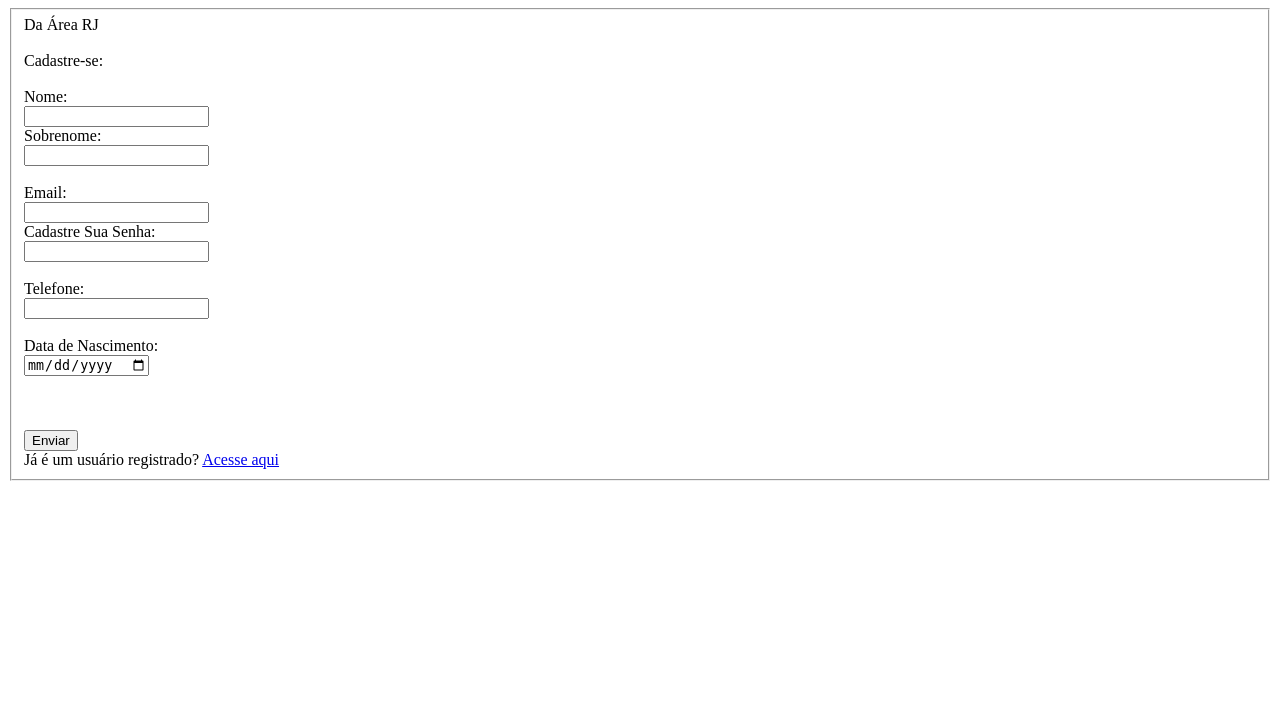
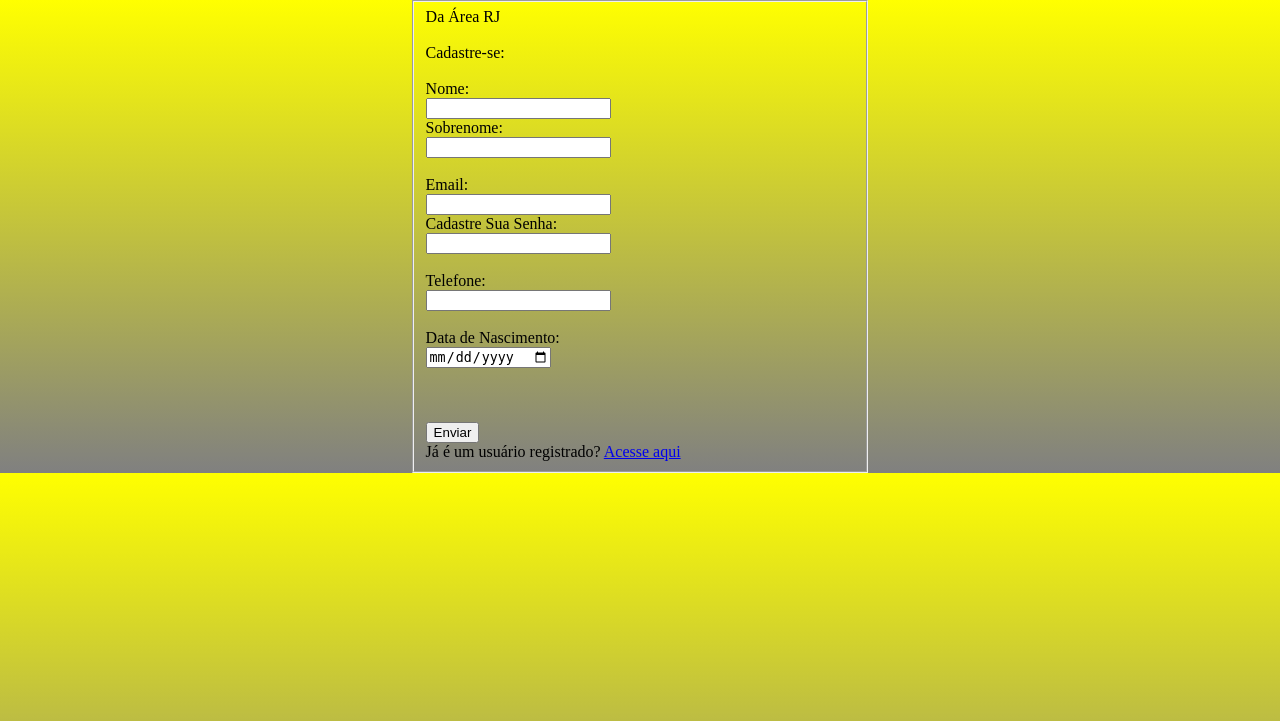
Before and after one commit to Olavocar/DARJ-spck, a PHP site: page / in a window 1280 px wide. Shown: the top 721 px of the page. Run offline with PHP 8.4, Linux system fonts and the light colour scheme; data that the repository does not hold is empty.

Commit message:
commit novo 3

```diff
--- a/index.php
+++ b/index.php
@@ -33,7 +33,7 @@
 
         <title>Cadastro</title>
 </head>
- <body>
+ <body class="box">
   <div class="container">
     <div class="row">
      <div class="col mt-5">
--- a/style.css
+++ b/style.css
@@ -1,6 +1,9 @@
 @charset "UTF-8";
 .box{
+    width:60%;
+    height:40%;
     justify-content: center;
     align-items: center;
     margin:auto;
+    background-image: linear-gradient(yellow,gray);
 }
```
